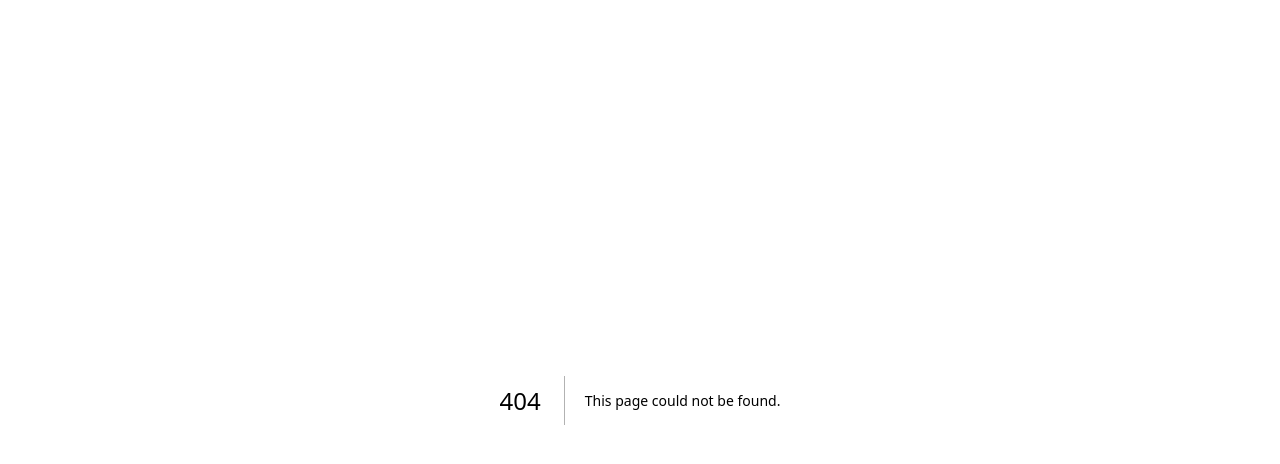
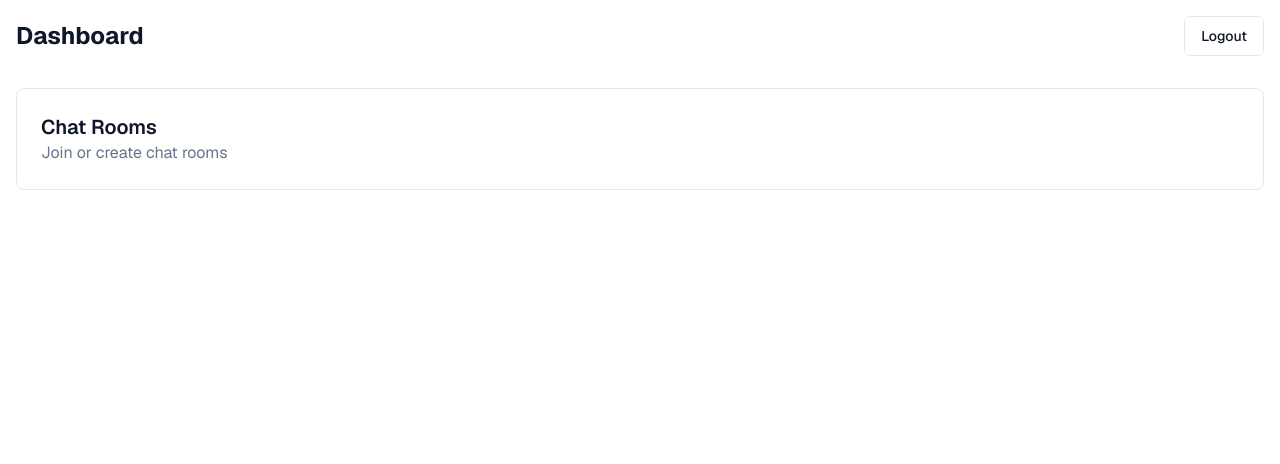
Before and after one commit to ricky-ultimate/convo-frontend, a Next.js app: page /dashboard in a window 1280 px wide. Before the commit this address had no page. Shown: the top 464 px of the page. Built offline with nearby package versions, Linux system fonts and the light colour scheme; sample sign-in values are in the browser's storage.

Commit message:
feat: create dashboard page

```diff
--- /dev/null
+++ b/src/app/dashboard/page.tsx
@@ -0,0 +1,65 @@
+"use client";
+
+import { useEffect, useState } from "react";
+import { useRouter } from "next/navigation";
+import { Button } from "@/components/ui/button";
+import Link from "next/link";
+
+export default function DashboardPage() {
+  const router = useRouter();
+  const [isClient, setIsClient] = useState(false);
+  const [isAuthenticated, setIsAuthenticated] = useState(false);
+
+  useEffect(() => {
+    setIsClient(true);
+    const token = localStorage.getItem("token");
+    if (!token) {
+      router.push("/auth/login");
+    } else {
+      setIsAuthenticated(true);
+    }
+  }, [router]);
+
+  const handleLogout = () => {
+    localStorage.removeItem("token");
+    localStorage.removeItem("user");
+    router.push("/auth/login");
+  };
+
+  if (!isClient || !isAuthenticated) {
+    return (
+      <div className="p-4">
+        <div className="flex justify-between items-center mb-8">
+          <div className="h-8 w-32 bg-foreground/20 rounded animate-pulse" />
+          <div className="h-10 w-20 bg-border rounded animate-pulse" />
+        </div>
+        <div className="grid gap-4">
+          <div className="p-6 border rounded-lg">
+            <div className="h-6 w-32 bg-foreground/20 rounded animate-pulse mb-2" />
+            <div className="h-4 w-48 bg-muted-foreground/20 rounded animate-pulse" />
+          </div>
+        </div>
+      </div>
+    );
+  }
+
+  return (
+    <div className="p-4">
+      <div className="flex justify-between items-center mb-8">
+        <h1 className="text-2xl font-bold">Dashboard</h1>
+        <Button variant="outline" onClick={handleLogout}>
+          Logout
+        </Button>
+      </div>
+
+      <div className="grid gap-4">
+        <Link href="/chats">
+          <div className="p-6 border rounded-lg hover:bg-accent/50 transition-colors">
+            <h2 className="text-xl font-semibold">Chat Rooms</h2>
+            <p className="text-muted-foreground">Join or create chat rooms</p>
+          </div>
+        </Link>
+      </div>
+    </div>
+  );
+}
```
